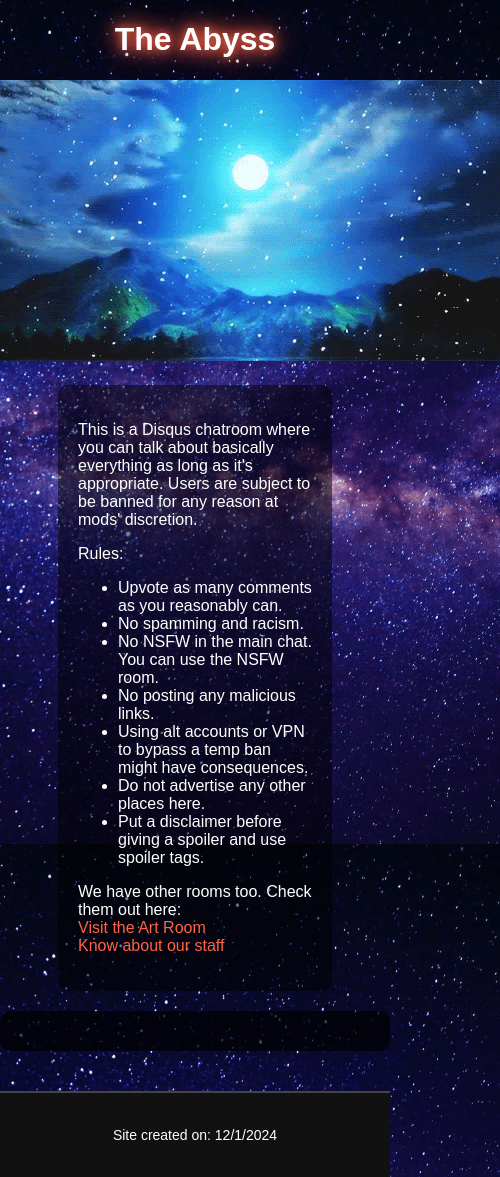
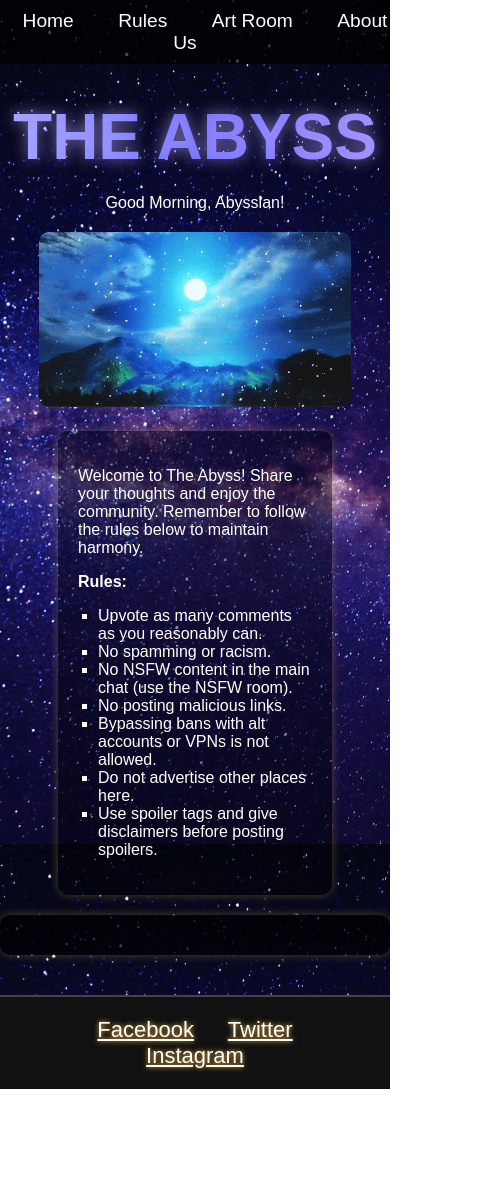
Before and after one commit to luffyronwar/The-Abyys, a plain HTML site: page index.html in a window 390 px wide. Shown: the whole page, 500 px wide, since content can reach past the window. After the commit the page ends 1089 px from the top, so only its background shows below. Drawn offline with Linux system fonts and the light colour scheme; a script that the page names is missing.

Commit message:
Update index.html

```diff
--- a/index.html
+++ b/index.html
@@ -10,35 +10,123 @@
         body {
             font-family: Arial, sans-serif;
             color: white;
-            text-align: center;
-            background-color: #000;
+            background-image: url('image1.png'); /* Background image */
+            background-size: cover;
+            background-repeat: no-repeat;
+            background-attachment: fixed;
             margin: 0;
             padding: 0;
+            overflow-x: hidden;
+            text-align: center; /* Center all text */
+            transition: background-color 0.3s ease;
         }
 
-        /* Centering rules container */
+        /* Header design */
+        h1 {
+            text-transform: uppercase;
+            font-size: 4rem;
+            margin: 100px 0 20px; /* Adjusted margin to ensure title isn't covered by navbar */
+            background: linear-gradient(to right, #a4aaff, #6b6bff, #9e8fff); /* Gradient effect for space-like feel */
+            color: transparent; /* Make text transparent to show gradient */
+            -webkit-background-clip: text; /* Ensures gradient is clipped to text */
+            background-clip: text; /* For modern browsers */
+            text-shadow: 0 0 15px rgba(176, 160, 255, 0.7); /* Soft cosmic glow */
+        }
+
+        /* Centering and styling the GIF */
+        .gif-container {
+            text-align: center;
+            margin: 20px 0;
+        }
+
+        .gif-container img {
+            width: 80%;
+            max-width: 600px;
+            border-radius: 10px;
+            filter: none; /* Removed glowing effect */
+        }
+
+        /* Navigation bar */
+        nav {
+            position: fixed;
+            top: 0;
+            left: 0;
+            width: 100%;
+            background-color: rgba(0, 0, 0, 0.7);
+            padding: 10px 0;
+            text-align: center;
+            z-index: 100;
+        }
+
+        nav a {
+            color: white;
+            font-size: 1.2rem;
+            margin: 0 20px;
+            text-decoration: none;
+        }
+
+        nav a:hover {
+            color: #ffbc42;
+        }
+
+        /* Rules Section */
         .rules-container {
             margin: 20px auto;
             padding: 20px;
-            background-color: rgba(0, 0, 0, 0.5);
             width: 60%;
             border-radius: 10px;
             text-align: left;
+            background-color: rgba(0, 0, 0, 0.4); /* Semi-transparent background */
+            box-shadow: 0 0 10px rgba(255, 188, 66, 0.3); /* Soft golden glow */
         }
 
-        /* Styling the comments section */
-        #disqus_thread {
-            margin-top: 20px;
-            background-color: rgba(0, 0, 0, 0.7);
-            padding: 20px;
-            border-radius: 10px;
-            color: white;
-            max-width: 90%;
-            margin-left: auto;
-            margin-right: auto;
+        .rules-container ul {
+            list-style: square;
+            padding-left: 20px;
         }
 
-        /* Styling for the footer */
+        .rules-container ul li {
+            transition: transform 0.3s ease, color 0.3s ease;
+        }
+
+        .rules-container ul li:hover {
+            transform: scale(1.05);
+            color: #ffbc42;
+        }
+
+        /* Dark/Light Mode toggle button */
+        .mode-toggle {
+            position: fixed;
+            bottom: 20px;
+            right: 20px;
+            background-color: #ffbc42;
+            padding: 10px;
+            border: none;
+            border-radius: 5px;
+            cursor: pointer;
+            color: white;
+            font-size: 1rem;
+        }
+
+        /* Floating Back-to-top button */
+        .back-to-top {
+            position: fixed;
+            bottom: 40px;
+            right: 20px;
+            background-color: #ffbc42;
+            padding: 10px 20px;
+            border-radius: 50%;
+            color: white;
+            font-size: 20px;
+            cursor: pointer;
+            display: none;
+        }
+
+        .back-to-top:hover {
+            background-color: #ffae42;
+        }
+
+        /* Footer and social links */
         footer {
             margin-top: 40px;
             padding: 20px;
@@ -47,69 +135,105 @@
             font-size: 14px;
             text-align: center;
             border-top: 2px solid #444;
+            text-shadow: 0 0 5px #ffbc42;
         }
 
-        /* Cool glow effect on the header */
-        h1 {
-            text-shadow: 0 0 10px #ff6347, 0 0 20px #ff6347, 0 0 30px #ff6347;
+        /* Updated Social Media Sharing Links */
+        .social-icons a {
+            color: white;
+            font-size: 20px;
+            margin: 0 15px;
         }
 
-        /* Styling for the links */
-        a {
-            color: #ff6347;
-            text-decoration: none;
+        .social-icons a:hover {
+            color: #ffbc42;
         }
 
-        a:hover {
-            color: #ffae42;
+        /* Social Media sharing buttons */
+        .social-icons a.share {
+            font-size: 22px;
         }
 
-        /* Cool hover effect for comment section */
-        #disqus_thread:hover {
-            background-color: rgba(0, 0, 0, 0.85);
-            box-shadow: 0 0 10px #ff6347;
+        /* FAQ Section */
+        .faq-question {
+            cursor: pointer;
+            font-size: 1.2rem;
+            background-color: #444;
+            padding: 10px;
+            margin: 10px 0;
+            text-align: left;
+            color: white;
         }
+
+        .faq-answer {
+            display: none;
+            padding: 10px;
+            background-color: #333;
+            margin-top: 5px;
+        }
+
+        /* Adjusting Disqus Comments to make text readable */
+        #disqus_thread {
+            margin: 20px auto;
+            padding: 20px;
+            border-radius: 10px;
+            color: white;
+            max-width: 90%;
+            box-shadow: 0 0 10px rgba(255, 188, 66, 0.3); /* Soft golden glow */
+            background: rgba(0, 0, 0, 0.7); /* Dark transparent background for better visibility */
+        }
+
     </style>
 </head>
 <body>
+    <!-- Navigation bar -->
+    <nav>
+        <a href="#">Home</a>
+        <a href="#">Rules</a>
+        <a href="#">Art Room</a>
+        <a href="#">About Us</a>
+    </nav>
+
     <h1>The Abyss</h1>
 
-    <!-- Centered GIF -->
+    <!-- Welcome message with time-based animation -->
+    <div id="welcome-message"></div>
+    <script>
+        function getGreeting() {
+            const hour = new Date().getHours();
+            if (hour < 12) return "Good Morning, Abyssian!";
+            else if (hour < 18) return "Good Afternoon, Abyssian!";
+            else return "Good Evening, Abyssian!";
+        }
+        document.getElementById('welcome-message').innerText = getGreeting();
+    </script>
+
+    <!-- Centered GIF (static) -->
     <div class="gif-container">
-        <img src="anime-winter-background-93mosbwg8zqhmloq.gif" alt="Animated GIF">
+        <img src="anime-winter-background-93mosbwg8zqhmloq.gif" alt="Animated Winter GIF">
     </div>
 
     <!-- Rules Section -->
     <div class="rules-container">
-        <p>
-            This is a Disqus chatroom where you can talk about basically everything as long as it's appropriate. Users are subject to be banned for any reason at mods' discretion.
-        </p>
-        <p>Rules:</p>
+        <p>Welcome to The Abyss! Share your thoughts and enjoy the community. Remember to follow the rules below to maintain harmony.</p>
+        <p><strong>Rules:</strong></p>
         <ul>
             <li>Upvote as many comments as you reasonably can.</li>
-            <li>No spamming and racism.</li>
-            <li>No NSFW in the main chat. You can use the NSFW room.</li>
-            <li>No posting any malicious links.</li>
-            <li>Using alt accounts or VPN to bypass a temp ban might have consequences.</li>
-            <li>Do not advertise any other places here.</li>
-            <li>Put a disclaimer before giving a spoiler and use spoiler tags.</li>
+            <li>No spamming or racism.</li>
+            <li>No NSFW content in the main chat (use the NSFW room).</li>
+            <li>No posting malicious links.</li>
+            <li>Bypassing bans with alt accounts or VPNs is not allowed.</li>
+            <li>Do not advertise other places here.</li>
+            <li>Use spoiler tags and give disclaimers before posting spoilers.</li>
         </ul>
-        <p>
-            We have other rooms too. Check them out here:<br>
-            <a href="#">Visit the Art Room</a><br>
-            <a href="#">Know about our staff</a>
-        </p>
     </div>
 
     <!-- Disqus Comments Section -->
     <div id="disqus_thread"></div>
     <script>
-        (function() {  // REQUIRED CONFIGURATION VARIABLE: EDIT THE SHORTNAME BELOW
+        (function() {
             var d = document, s = d.createElement('script');
-
-            // IMPORTANT: Replace MYCHATROOM with your forum shortname!
             s.src = 'https://the-abyys.disqus.com/embed.js';
-
             s.setAttribute('data-timestamp', +new Date());
             (d.head || d.body).appendChild(s);
         })();
@@ -121,14 +245,19 @@
         </a>
     </noscript>
 
-    <!-- Footer Section with Site Date -->
+    <!-- Floating back-to-top button -->
+    <button class="back-to-top" onclick="window.scrollTo({ top: 0, behavior: 'smooth' })">↑</button>
+
+    <!-- Footer Section with Social Media Links -->
     <footer>
-        <p>Site created on: <span id="site-date"></span></p>
+        <div class="social-icons">
+            <!-- Update these with actual share URLs -->
+            <a href="https://www.facebook.com/sharer/sharer.php?u=https://your-abyss-site-url.com" target="_blank" class="share">Facebook</a>
+
+            <a href="https://twitter.com/intent/tweet?url=https://your-abyss-site-url.com&text=Check%20out%20The%20Abyss!" target="_blank" class="share">Twitter</a>
+            <a href="https://www.instagram.com/share?url=https://your-abyss-site-url.com" target="_blank" class="share">Instagram</a>
+        </div>
     </footer>
 
-    <script>
-        // Display the current date when the site was made
-        document.getElementById('site-date').innerText = new Date().toLocaleDateString();
-    </script>
 </body>
 </html>
```
